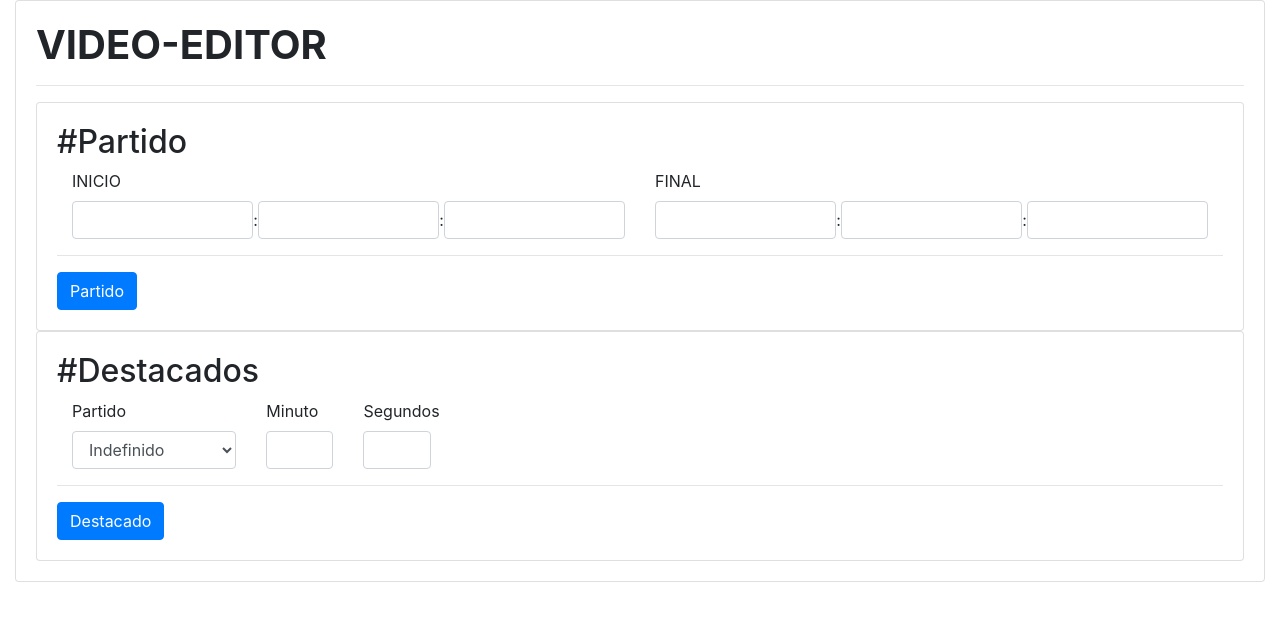
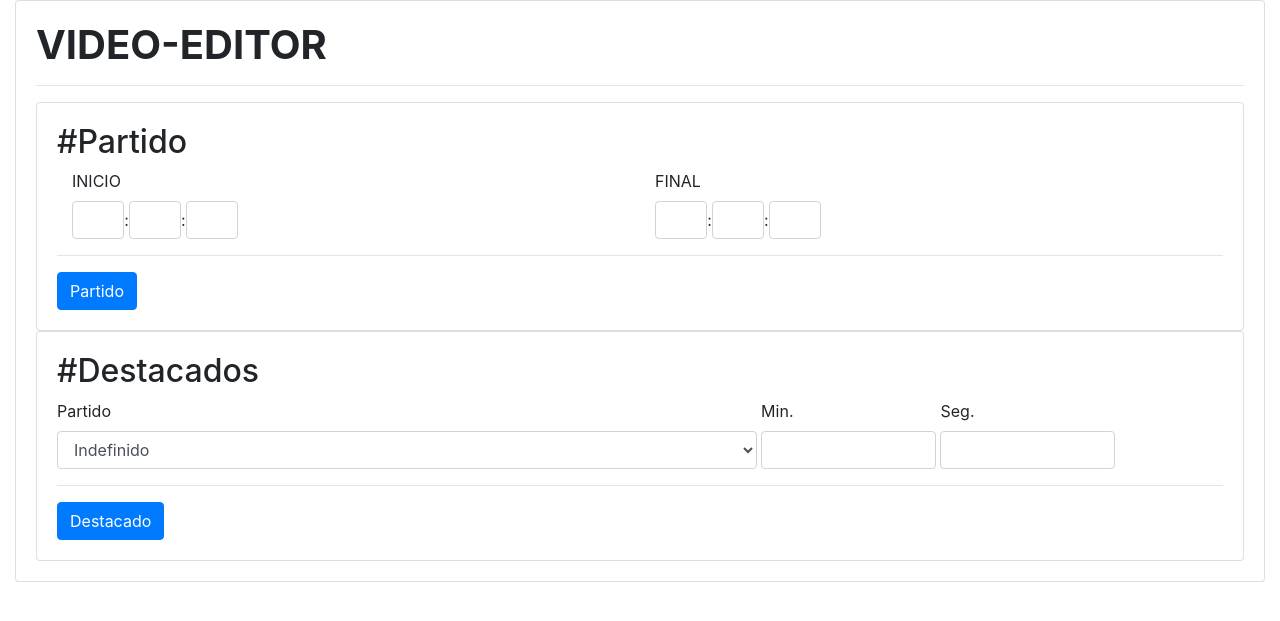
Before and after one commit to ozkrpy/python-videoEditorAFSA, a Flask app: page / in a window 1280 px wide. Shown: the top 621 px of the page. Run offline with Flask 2, Linux system fonts and the light colour scheme; some libraries are stand-ins or nearby versions.

Commit message:
vista final con campos de entrada

```diff
--- a/forms.py
+++ b/forms.py
@@ -24,8 +24,8 @@ class PartidoForm(FlaskForm):
 
 class DestacadoForm(FlaskForm):
     partido = SelectField('Partido', choices=listarPartidos(), validators={DataRequired()})
-    minuto = StringField('Minuto')
-    segundo = StringField('Segundos')
+    minuto = StringField('Min.')
+    segundo = StringField('Seg.')
     submit = SubmitField('Destacado')
 
 # class SortearForm(FlaskForm):
--- a/templates/home.html
+++ b/templates/home.html
@@ -20,7 +20,7 @@
             <div class="d-flex flex-rowd-flex align-items-center">
                 <div class="col">
                     {{ formulario_partido.inicio_hora.label}}
-                    <div class="d-flex flex-rowd-flex align-items-center">
+                    <div class="d-flex flex-rowd-flex align-items-center" style="width: 30%">
                         {{ formulario_partido.inicio_hora(class="form-control") }}:
                         {{ formulario_partido.inicio_minuto(class="form-control") }}:
                         {{ formulario_partido.inicio_segundo(class="form-control") }}
@@ -28,7 +28,7 @@
                 </div>
                 <div class="col">
                     {{ formulario_partido.fin_hora.label}}
-                    <div class="d-flex flex-rowd-flex align-items-center">
+                    <div class="d-flex flex-rowd-flex align-items-center" style="width: 30%">
                         {{ formulario_partido.fin_hora(class="form-control") }}:
                         {{ formulario_partido.fin_minuto(class="form-control") }}:
                         {{ formulario_partido.fin_segundo(class="form-control") }}
@@ -45,10 +45,12 @@
         <h2>#Destacados</h2>
         <form method="post" action="{{ url_for('corto') }}">
             {{ formulario_destacado.csrf_token }}
-            <div class="d-flex flex-rowd-flex">
-                <div class="col-sm-2">{{ formulario_destacado.partido.label}} {{ formulario_destacado.partido(class="form-control") }}</div>
-                <div class="col-sm-1">{{ formulario_destacado.minuto.label}} {{ formulario_destacado.minuto(class="form-control") }}</div>
-                <div class="col-sm-1">{{ formulario_destacado.segundo.label}} {{ formulario_destacado.segundo(class="form-control") }}</div>
+            <div class="d-flex flex-rowd-flex align-items-center">
+                <div style="width: 60%">{{ formulario_destacado.partido.label}} {{ formulario_destacado.partido(class="form-control") }}</div>
+                <span>&nbsp;</span>
+                <div style="width: 15%">{{ formulario_destacado.minuto.label}} {{ formulario_destacado.minuto(class="form-control") }}</div>
+                <span>&nbsp;</span>
+                <div style="width: 15%">{{ formulario_destacado.segundo.label}} {{ formulario_destacado.segundo(class="form-control") }}</div>
             </div>
             <hr>
             {{ formulario_destacado.submit(class="btn btn-primary") }}
```
